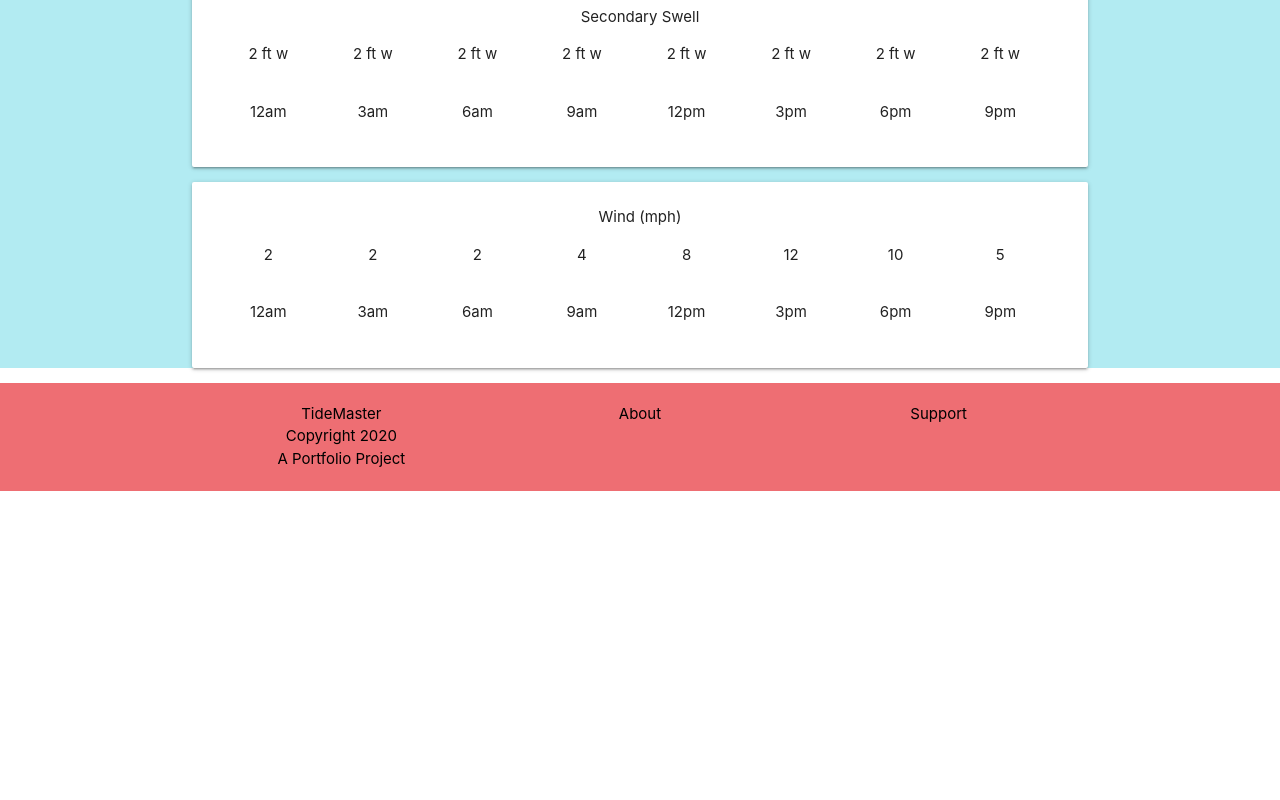
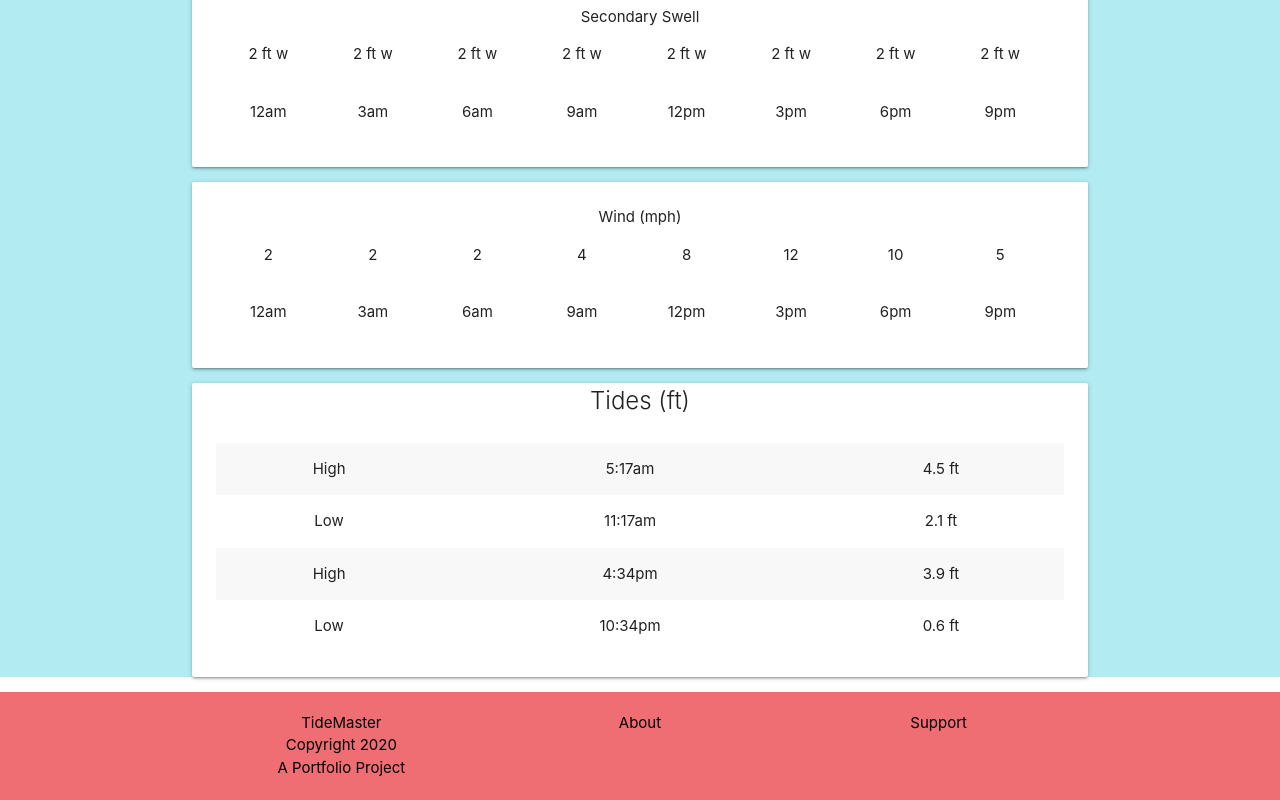
Before and after one commit to graysonventers/tidemaster, a React (Create React App) app in the folder client/: page / in a window 1280 px wide. Shown: the part 849-1649 px from the top of the page. Before the commit the page ends 1340 px from the top, so only its background shows below. Built offline with nearby package versions, Linux system fonts and the light colour scheme.

Commit message:
created Tide component

```diff
--- a/client/src/components/reports/Report.js
+++ b/client/src/components/reports/Report.js
@@ -3,6 +3,7 @@ import Overview from '../reports/Overview';
 import Waves from '../reports/Waves';
 import Swell from '../reports/Swell';
 import Wind from '../reports/Wind';
+import Tide from '../reports/Tide';
 
 const Report = () => {
     const dayBtnStyle = {
@@ -11,7 +12,7 @@ const Report = () => {
     };
 
     return (
-        <div className="" style={{ backgroundColor: '#b2ebf2', minHeight: '84vh'}}>
+        <div className="" style={{ backgroundColor: '#b2ebf2', minHeight: '160vh' }}>
 
            <div className="row">
                 <div className="col s12 center">
@@ -30,6 +31,7 @@ const Report = () => {
                 <Waves />
                 <Swell />
                 <Wind />
+                <Tide />
 
             </div>
 
--- /dev/null
+++ b/client/src/components/reports/Tide.js
@@ -0,0 +1,67 @@
+import React from 'react';
+
+const Tide = () => {
+    return (
+        <div>
+            <div className="card">
+                <div className="card-title center">Tides (ft)</div>
+                <div className="card-content">
+                <table className="striped centered">
+                <tbody className="">
+                    <tr>
+                        <td>
+                            High
+                        </td>
+                        <td>
+                            5:17am
+                        </td>
+                        <td>
+                            4.5 ft
+                        </td>
+                    </tr>
+                    <tr>
+                        <td>
+                            Low
+                        </td>
+                        <td>
+                            11:17am
+                        </td>
+                        <td>
+                            2.1 ft
+                        </td>
+                    </tr>
+                    <tr>
+                        <td>
+                            High
+                        </td>
+                        <td>
+                            4:34pm
+                        </td>
+                        <td>
+                            3.9 ft
+                        </td>
+                    </tr>
+                    <tr>
+                        <td>
+                            Low
+                        </td>
+                        <td>
+                            10:34pm
+                        </td>
+                        <td>
+                            0.6 ft
+                        </td>
+                    </tr>
+
+                </tbody>
+            </table>
+                </div>
+
+            </div>
+
+
+        </div>
+    )
+}
+
+export default Tide;
```
Also changed, not shown: 1 other file (tests, documents, lock files or other folders).
